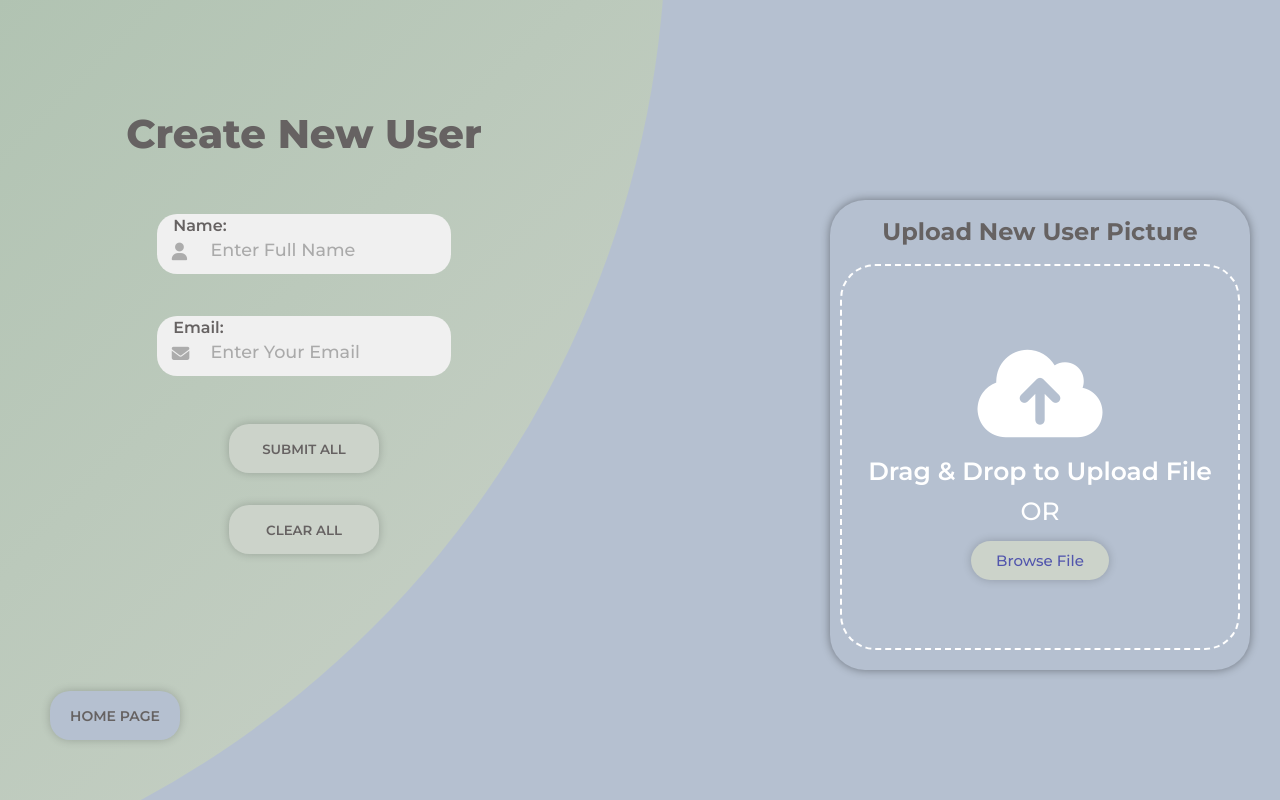
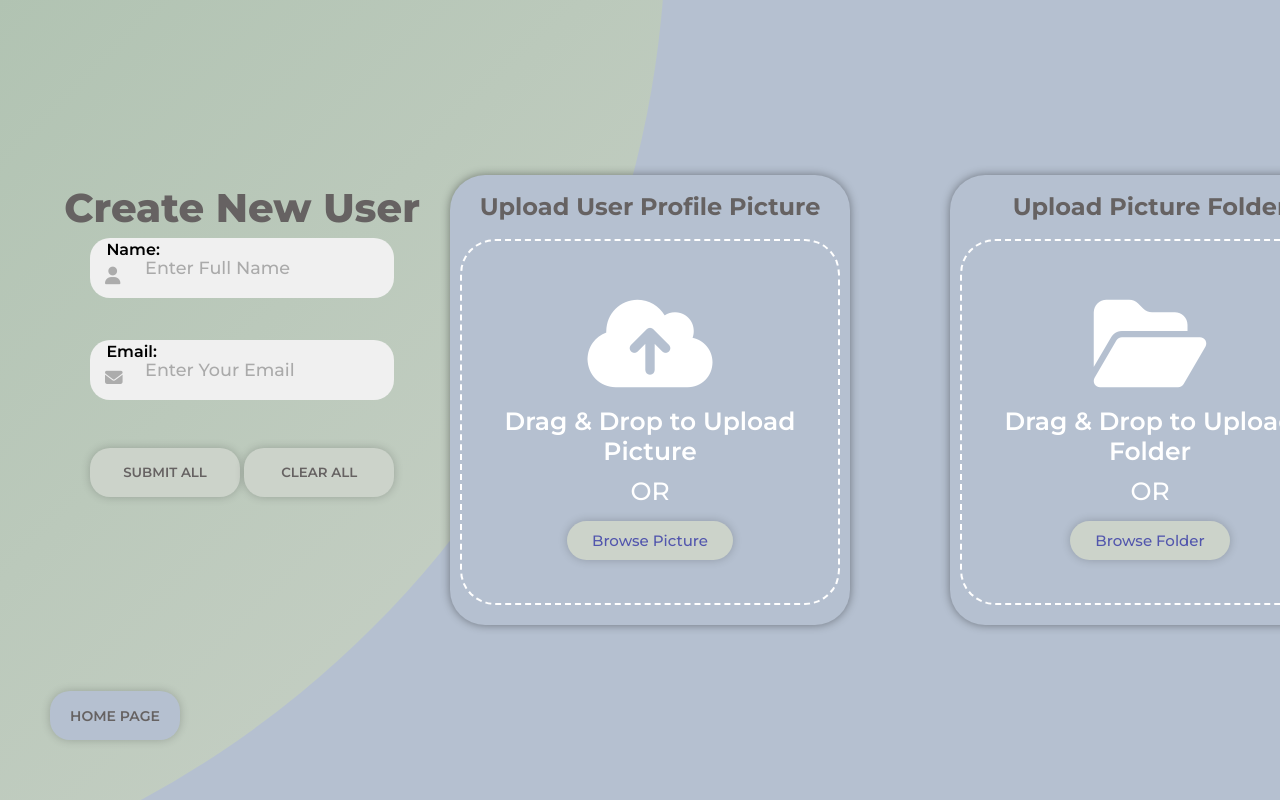
Before and after one commit to suviniV/Edge-AI-Project, a Flask app: page /CreateNewUser in a window 1280 px wide. Run offline with Flask 3, Linux system fonts and the light colour scheme; some libraries are stand-ins or nearby versions.

Commit message:
Web App Development - Create new user - Database connection

```diff
--- a/WebApp/app.py
+++ b/WebApp/app.py
@@ -1,5 +1,6 @@
 from flask import Flask, render_template, request, url_for, redirect, jsonify
 import csv
+import io
 from datetime import datetime, timedelta
 from azure.storage.blob import generate_container_sas, ContainerSasPermissions, BlobServiceClient
 
@@ -62,15 +63,6 @@ def read_activeUsers():
     return users
 
 
-# Function to write new users to cloud database
-def write_users_to_csv(users):
-    with open('Database/activeUsers.csv', 'w', newline='') as file:
-        fieldnames = ['name', 'email']
-        writer = csv.DictWriter(file, fieldnames=fieldnames)
-        writer.writeheader()
-        writer.writerows(users)
-
-
 # Function to read access logs from cloud database
 def read_access_logs():
     logs = []
@@ -114,8 +106,59 @@ def read_unauthorized_access():
 
     return unauthorized_access_logs
 
+# Function to write new users to the cloud database
+def write_activeUsers(users):
+    csv_content = io.StringIO()
+    fieldnames = ['name', 'email']
+
+    writer = csv.DictWriter(csv_content, fieldnames=fieldnames)
+    writer.writeheader()
+    writer.writerows(users)
+
+    blob_service_client = BlobServiceClient.from_connection_string(
+        "DefaultEndpointsProtocol=https;AccountName=databasecw;AccountKey="
+        "tor4V06NY6XHesq2z9vAZ55l3IWWTv9JpL1KT9S4CahV+e2+b9eh4nMy+cZlnpc6EW1WsYHh489/+AStZimtVQ==;EndpointSuffix="
+        "core.windows.net")
+
+    container_client = blob_service_client.get_container_client("activeusersinfo")
+    blob_client = container_client.get_blob_client("activeUsers.csv")
+    blob_client.upload_blob(csv_content.getvalue(), overwrite=True)
+
+
+# Function to add new users to the cloud database
+def add_user_to_database(name, email, profile_picture):
+    # Retrieve existing users from CSV file
+    users = read_activeUsers()
+
+    # Add new user's data to the existing users list
+    users.append({'name': name, 'email': email})
+
+    # Write updated user data back to CSV file
+    write_activeUsers(users)
+
+    # Save user's profile picture
+    blob_service_client = BlobServiceClient.from_connection_string(
+        "DefaultEndpointsProtocol=https;AccountName=databasecw;AccountKey="
+        "tor4V06NY6XHesq2z9vAZ55l3IWWTv9JpL1KT9S4CahV+e2+b9eh4nMy+cZlnpc6EW1WsYHh489/+AStZimtVQ==;EndpointSuffix="
+        "core.windows.net")
+
+    container_client = blob_service_client.get_container_client("activeuserspics")
+    blob_client = container_client.get_blob_client(f"{name}.png")
+    blob_client.upload_blob(profile_picture, overwrite=True)
+
 
 app = Flask(__name__, static_folder='static')
+
+@app.route('/add_user', methods=['POST'])
+def add_user_route():
+    name = request.form.get('full-name')
+    email = request.form.get('email')
+    profile_picture = request.files.get('file')
+
+    # Add user to the database and save picture to Azure Blob Storage
+    add_user_to_database(name, email, profile_picture)
+
+    return jsonify(success=True)
 
 
 @app.route('/')
@@ -172,26 +215,10 @@ def active_users():
 
     for user in users:
         user_name = user["name"]
-        user[ 'pic_url'] = f"https://{account_name}.blob.core.windows.net/{container_name}/{user_name}.png?{container_sas_token}"
+        user[
+            'pic_url'] = f"https://{account_name}.blob.core.windows.net/{container_name}/{user_name}.png?{container_sas_token}"
 
     return render_template('ActiveUsers.html', users=users)
-
-
-@app.route('/add_user', methods=['POST'])
-def add_user():
-    name = request.form.get('full-name')
-    email = request.form.get('email')
-
-    # Validate form data
-    if not name or not email:
-        return jsonify({'error': 'All fields are required'})
-
-    # Add user data to CSV file
-    with open('Database/activeUsers.csv', 'a', newline='') as file:
-        writer = csv.writer(file)
-        writer.writerow([name, email])
-
-    return jsonify({'success': 'User Successfully Added'})
 
 
 @app.route('/home')
@@ -218,7 +245,8 @@ def AccessLogs():
 
     for user in logs:
         user_name = user["name"]
-        user['pic_url'] = f"https://{account_name}.blob.core.windows.net/{container_name}/{user_name}.png?{container_sas_token}"
+        user[
+            'pic_url'] = f"https://{account_name}.blob.core.windows.net/{container_name}/{user_name}.png?{container_sas_token}"
 
     return render_template("AccessLogs.html", logs=logs)
 
@@ -235,7 +263,8 @@ def UnauthorizedAccess():
 
     for user in unauthorized_access_logs:
         user_name = user["id"]
-        user['pic_url'] = f"https://{account_name}.blob.core.windows.net/{container_name}/{user_name}.png?{container_sas_token}"
+        user[
+            'pic_url'] = f"https://{account_name}.blob.core.windows.net/{container_name}/{user_name}.png?{container_sas_token}"
 
     return render_template("UnauthorizedAccess.html", UnauthorizedAccesslogs=unauthorized_access_logs)
 
--- a/WebApp/templates/CreateNewUser.html
+++ b/WebApp/templates/CreateNewUser.html
@@ -18,6 +18,20 @@
 		body,
 		input {
 		  font-family: 'Montserrat', sans-serif;
+		}
+
+		.container:before {
+		  content: "";
+		  position: absolute;
+		  height: 2000px;
+		  width: 2000px;
+		  top: -10%;
+		  right: 48%;
+		  transform: translateY(-50%);
+		  background-image: linear-gradient(-45deg, #CCD3CA 0%, #88AB8E 100%);
+		  transition: 1.8s ease-in-out;
+		  border-radius: 50%;
+		  z-index: 1;
 		}
 
 		.container {
@@ -117,7 +131,6 @@
 		  display: block;
 		  width: 100%; /* Ensuring the input takes full width */
 		  padding-left: 5px;
-		  margin-top:10px;
 		}
 
 		.input-field input::placeholder {
@@ -166,28 +178,14 @@
 		  left: 0;
 		  display: grid;
 		  grid-template-columns: repeat(2, 1fr);
+
 		}
 
-		.panels-container .content {
+		.panels-container {
 			display: flex;
 			flex-direction: row;
 			flex-wrap: wrap;
-			justify-content: center;
-		}
-
-
-		.container:before {
-		  content: "";
-		  position: absolute;
-		  height: 2000px;
-		  width: 2000px;
-		  top: -10%;
-		  right: 48%;
-		  transform: translateY(-50%);
-		  background-image: linear-gradient(-45deg, #CCD3CA 0%, #88AB8E 100%);
-		  transition: 1.8s ease-in-out;
-		  border-radius: 50%;
-		  z-index: 6;
+			margin-left: 0px;
 		}
 
 		.image-container-background {
@@ -208,35 +206,21 @@
 		  justify-content: space-around;
 		  text-align: center;
 		  z-index: 6;
+		  margin-left: 10px;
+
 		}
-
-		.left-panel {
-		  pointer-events: all;
-		  padding: 3rem 17% 2rem 12%;
-		}
-
-		.right-panel {
-		  pointer-events: none;
-		  padding: 3rem 12% 2rem 17%;
-		}
-
-		.panel .content {
-		  color: #666262;
-		  transition: transform 0.9s ease-in-out;
-		  transition-delay: 0.6s;
-		}
-
 		.panel h3 {
 		  font-weight: 800;
 		  line-height: 1;
 		  font-size: 2.5rem;
 		  color: #666262;
-		  margin-bottom: 50px;
+		  margin-top: -100px;
+
 		}
-
 		.panel p {
 		  font-size: 0.95rem;
 		  padding: 0.7rem 0;
+
 		}
 
 		.btn.transparent {
@@ -249,10 +233,21 @@
 		  font-size: 0.8rem;
 		}
 
+		.right-panel .image,
+		.right-panel .content {
+		  transform: translateX(800px);
+		}
+
+
+		.login-container {
+			display: flex;
+			margin-left: -250px;
+
+		}
+
 		.login {
-			position: absolute;
-			width: 420px;
-			height: 470px;
+			width: 400px;
+			height: 450px;
 			display: flex;
 			justify-content: center;
 			align-items: center;
@@ -262,8 +257,9 @@
 			border-radius: 35px;
 			box-shadow: 0 0 10px rgba(0, 0, 0, 0.4);
 			padding: 20px;
-			top: -200px;
-			left: 130px;
+			margin-right: 100px;
+			z-index: 8;
+
 		}
 
 		.login h2 {
@@ -304,8 +300,8 @@
 
 		.drag-area{
 		  border: 2px dashed #fff;
-		  height: 460px;
-		  width: 400px;
+		  height: 430px;
+		  width: 380px;
 		  border-radius: 35px;
 		  display: flex;
 		  align-items: center;
@@ -323,6 +319,7 @@
 		  font-size: 25px;
 		  font-weight: 600;
 		  color: #fff;
+		  text-align: center;
 		}
 
 		.login-header p{
@@ -401,16 +410,30 @@
     <div class="container">
         <div class="forms-container">
             <div class="signin-signup">
+                <div class="login-container">
                     <div class="login">
                         <div class="login-header">
-                        <p>Upload New User Picture</p>
+                            <p>Upload User Profile Picture</p>
                         </div>
                         <div class="drag-area">
                             <div class="icon"><i class="fas fa-cloud-upload-alt"></i></div>
-                        <header>Drag & Drop to Upload File</header>
+                            <header>Drag & Drop to Upload Picture</header>
                             <span>OR</span>
-                        <button onclick="openFile(event)">Browse File</button>
-                        <input type="file" name="file" hidden onchange="showFile()">
+                            <button onclick="openFile()">Browse Picture</button>
+                            <input type="file" name="file" id="file" hidden onchange="showFile()">
+                        </div>
+                    </div>
+                    <div class="login">
+                        <div class="login-header">
+                            <p>Upload Picture Folder</p>
+                        </div>
+                        <div class="drag-area" id="folder-area">
+                            <div class="icon"><i class="fas fa-folder-open"></i></div>
+                            <header>Drag & Drop to Upload Folder</header>
+                            <span>OR</span>
+                            <button onclick="openFolder()">Browse Folder</button>
+                            <input type="file" id="folder-input" name="folder" hidden onchange="showFolder()" webkitdirectory >
+                        </div>
                     </div>
                 </div>
             </div>
@@ -419,11 +442,9 @@
         <div class="panels-container">
             <div class="panel left-panel">
                 <div class="content">
-                    <div class="heading-wrapper">
                     <h3>Create New User</h3>
-                    </div>
                     <div class="paragraph-wrapper">
-                        <form id="user-form" action="/add_user" method="post" enctype="multipart/form-data" onsubmit="return validateForm()">
+                        <form id="user-form" action="/add_user" method="post" enctype="multipart/form-data">
                             <div class="input-field">
                                 <span class="fa fa-user"></span>
                                 <label for="full-name">Name:</label>
@@ -435,49 +456,37 @@
                                 <input type="email" id="email" name="email" placeholder="Enter Your Email" required />
                             </div>
                             <div class="button-container">
-                                <input type="submit" value="Submit All" class="btn solid" />
-                                <input type="button" value="Clear All" class="btn solid" onclick="clearForm()" />
+                                <button type="button" class="btn solid" onclick="submitForm()">Submit All</button>
+                                <button type="button" class="btn solid" onclick="clearForm()">Clear All</button>
                             </div>
                         </form>
                     </div>
                 </div>
-                <div class="image-container-background">
-                    <!-- Removed image -->
             </div>
         </div>
+        <a href="/home" class="home-btn">Home Page</a>
+        <div id="successMessage" class="success-message" style="display: none;">
+            User Successfully added to the Database
         </div>
     </div>
 
-    <script src="{{ url_for('static', filename='script.js') }}"></script>
     <script>
-        function clearForm() {
-            document.getElementById("user-form").reset();
-            // Reset the image display
-            let dropArea = document.querySelector(".drag-area");
-            dropArea.innerHTML = `
-                <div class="icon"><i class="fas fa-cloud-upload-alt"></i></div>
-                <header>Drag & Drop to Upload File</header>
-                <span>OR</span>
-                <button onclick="openFile(event)">Browse File</button>
-                <input type="file" name="file" hidden onchange="showFile()">
-            `;
-        }
-
-        document.addEventListener("DOMContentLoaded", function() {
-            document.getElementById("user-form").addEventListener("submit", function(event) {
-                event.preventDefault(); // Prevent the default form submission behavior
-
+        // Function to validate form before submission
+        function validateForm() {
             var name = document.getElementById("full-name").value;
             var email = document.getElementById("email").value;
-                var dropArea = document.querySelector(".drag-area");
-                var imgTag = dropArea.querySelector("img");
+            var imgTag = document.querySelector(".drag-area img");
 
             if (name === "" || email === "" || imgTag === null) {
                 alert("All fields are required");
                 return false; // Prevent form submission
             }
+            return true; // Allow form submission
+        }
 
-                // If all fields are filled, submit the form asynchronously
+        // Function to handle form submission
+        function submitForm() {
+            if (validateForm()) {
                 var formData = new FormData(document.getElementById("user-form"));
 
                 fetch("/add_user", {
@@ -489,58 +498,120 @@
                     if (data.error) {
                         alert(data.error);
                     } else if (data.success) {
-                        alert(data.success);
-                        // Delay redirection to ensure the alert is seen
-                        setTimeout(() => {
-                            // Redirect to the active users page
-                            window.location.href = "/ActiveUsers";
-                        }, 1000); // Redirect after 1 second
+                        // Display success message
+                        showSuccessMessage();
+                        // Redirect to ActiveUsers.html after successful submission
+                        window.location.href = '/ActiveUsers.html';
                     }
                 })
                 .catch(error => {
                     console.error("Error:", error);
-                    // Handle error if needed
                 });
-            });
-        });
+            }
+        }
+
+        // Function to show success message
+        function showSuccessMessage() {
+            var successMessage = document.getElementById("successMessage");
+            successMessage.style.display = "block";
+
+            // Hide success message after 3 seconds
+            setTimeout(function() {
+                successMessage.style.display = "none";
+            }, 3000);
+        }
+
+        // Function to handle picture upload
+        function openFile() {
+            document.getElementById("file").click();
+        }
+
+        // Function to clear form fields
+        function clearForm() {
+            document.getElementById("user-form").reset();
+            var dropArea = document.querySelector(".drag-area");
+            dropArea.innerHTML = `
+                <div class="icon"><i class="fas fa-cloud-upload-alt"></i></div>
+                <header>Drag & Drop to Upload Picture</header>
+                <span>OR</span>
+                <button onclick="openFile()">Browse Picture</button>
+                <input type="file" name="file" id="file" hidden onchange="showFile()">
+            `;
+
+            var folderArea = document.getElementById("folder-area");
+            folderArea.innerHTML = `
+                <div class="icon"><i class="fas fa-folder-open"></i></div>
+                <header>Drag & Drop to Upload Folder</header>
+                <span>OR</span>
+                <button onclick="openFolder()">Browse Folder</button>
+                <input type="file" id="folder-input" name="folder" hidden onchange="showFolder()">
+            `;
+        }
 
 
+        function showFile() {
+            var fileInput = document.getElementById("file");
+            var file = fileInput.files[0];
+            var dropArea = document.querySelector(".drag-area");
 
-        function openFile(event) {
-            event.preventDefault();
-            event.target.nextElementSibling.click();
-        }
-
-        function showFile() {
-            let fileInput = document.querySelector("input[type='file']");
-            let file = fileInput.files[0];
-            let dropArea = document.querySelector(".drag-area");
-
-            let fileType = file.type;
-            let validExtensions = ["image/jpeg", "image/jpg", "image/png"];
+            var fileType = file.type;
+            var validExtensions = ["image/jpeg", "image/jpg", "image/png"];
 
             if (validExtensions.includes(fileType)) {
-                let fileReader = new FileReader();
-                fileReader.onload = () => {
-                    let fileURL = fileReader.result;
-                    let imgTag = `<img src="${fileURL}" alt="image">`;
-                    dropArea.innerHTML = imgTag;
-                }
+                var fileReader = new FileReader();
+                fileReader.onload = function() {
+                    var fileURL = fileReader.result;
+                    var imgTag = document.createElement("img");
+                    imgTag.src = fileURL;
+                    imgTag.alt = "image";
+                    dropArea.innerHTML = "";
+                    dropArea.appendChild(imgTag);
+                };
                 fileReader.readAsDataURL(file);
             } else {
                 alert("This is not an Image File!");
                 dropArea.innerHTML = `
                     <div class="icon"><i class="fas fa-cloud-upload-alt"></i></div>
-                    <header>Drag & Drop to Upload File</header>
+                    <header>Drag & Drop to Upload Picture</header>
                     <span>OR</span>
-                    <button onclick="openFile(event)">Browse File</button>
-                    <input type="file" name="file" hidden onchange="showFile()">
+                    <button onclick="openFile()">Browse Picture</button>
+                    <input type="file" name="file" id="file" hidden onchange="showFile()">
                 `;
             }
         }
+
+        // Function to handle folder upload
+        function openFolder() {
+            document.getElementById("folder-input").click();
+        }
+
+        function showFolder() {
+            var folderInput = document.getElementById("folder-input");
+            var folderArea = document.getElementById("folder-area");
+
+            var files = folderInput.files;
+            if (files.length > 0) {
+                var file = files[0];
+                if (file.type !== "") {
+                    // Check if the file type is empty (indicating a folder upload)
+                    alert("Please upload a folder.");
+                    // Clear the input field
+                    folderInput.value = "";
+                    // Clear the displayed folder name
+                    folderArea.innerHTML = `
+                        <div class="icon"><i class="fas fa-folder-open"></i></div>
+                        <header>Drag & Drop to Upload Folder</header>
+                        <span>OR</span>
+                        <button onclick="openFolder()">Browse Folder</button>
+                        <input type="file" id="folder-input" name="folder" hidden onchange="showFolder()">
+                    `;
+                } else {
+                    var folderName = file.name;
+                    folderArea.innerHTML = `<p>Folder uploaded: ${folderName}</p>`;
+                }
+            }
+        }
+
     </script>
-    <a href="/home" class="home-btn">Home Page</a>
 </body>
-
-
 </html>
```
Also changed, not shown: other parts of WebApp/templates/CreateNewUser.html (+15 -4 lines), WebApp/Database/activeUsers.csv (line endings or trailing spaces). Lines whose indentation alone changed are shown as unchanged.
